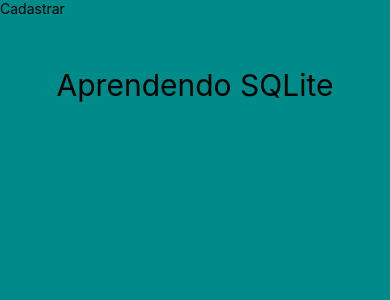
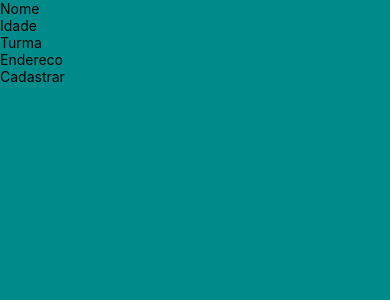
Before and after one commit to Juliano-araujo-de-oliveira/Escola, a React Native app: screen / in a window 390 px wide. Shown: the top 300 px of the page. Built offline with nearby package versions, Linux system fonts and the light colour scheme; what react-native-sqlite-storage would draw is missing.

Commit message:
atualizando

```diff
--- a/App.js
+++ b/App.js
@@ -1,21 +1,26 @@
 import React, { Component } from 'react';
-import { Text, View, TouchableOpacity, Button } from 'react-native';
+import { Text, View, TouchableOpacity,ScrollView, Button,TextInput,} from 'react-native';
 
 import Item from './src/components/models/Item';
 import Itemdatabase from './src/components/dataBase/Itemdatabase';
 import { Style } from './src/components/estilo/Style';
+import Turmaview from './src/lista/Turmaview';
+
+
 export default class App extends Component {
+
 
   constructor(props) {
     super(props);
     this.state = {
-    nome:"pos",
+    nome:"",
     idade:"",
-    endereco:"ola",
+    endereco:"",
     turma:"",
     lista: [],
+    k:9,
+    o:1589,
     }
-
  }
 
   Listar = () => {
@@ -25,30 +30,51 @@
         this.setState({ lista: dados })
       }
     )
+
   }
+
 
   Cadastrar = (nome,idade,turma,endereco) => {
     const db = new Itemdatabase();
     const NovoItem = new Item(nome,idade,turma,endereco);
     db.Cadastrar(NovoItem)
+    this.Listar();
   }
-
 render() {
     return (
+
       <View style={Style.container}>
-        <TouchableOpacity onPress={()=> this.Cadastrar(this.state.nome,this.state.endereco,this.state.idade,this.state.turma)}>
+       <TextInput  onChangeText={(textoDigitado) => this.setState({nome:textoDigitado})}  placeholder='Nome'/>
+       <TextInput  onChangeText={(textoDigitado) => this.setState({idade:textoDigitado})}placeholder='Idade' />
+       <TextInput  onChangeText={(textoDigitado) => this.setState({turma:textoDigitado})}placeholder='Turma '/>
+       <TextInput  onChangeText={(textoDigitado) => this.setState({endereco:textoDigitado})}placeholder='Endereco'/>
+
+
+        <TouchableOpacity onPress={()=> this.Cadastrar(this.state.id,this.state.nome,this.state.endereco,this.state.idade,this.state.turma)}>
           <Text>Cadastrar</Text>
         </TouchableOpacity>
-        <TouchableOpacity onPress={() => this.Listar()}>
-          <Text style={Style.escrita}>Aprendendo SQLite</Text>
-        </TouchableOpacity>
+
+        <ScrollView>
 
         {
         this.state.lista.map(
-        Item => (<Text>{Item.id},{Item.nome},{Item.idade},{Item.turma},{Item.endereco}</Text>)
+        item => (
+          <Turmaview
+          id={item.id}
+          nome={item.nome}
+          idade={item.idade}
+          endereco={item.endereco}
+          turma={item.turma}
+          />
+        )
         )
        }
+          </ScrollView>
        </View>
+
+
     )
+
   }
+
 }
--- a/src/components/estilo/Style.js
+++ b/src/components/estilo/Style.js
@@ -6,12 +6,27 @@
     backgroundColor:'#008B8B',
 
 },
-escrita:{
-    fontSize:30,
+Cadas:{
+    fontSize:20,
+    color:'black',
+    textAlign:'center'
+},
+lista:{
+    fontSize:20,
+     margin:10,
+textTransform:'capitalize',
+marginLeft:20,
+color:'black'
+},
+
+cadastroConcluido:{
+    fontStyle:'italic',
+    fontSize:25,
     textAlign:'center',
-    marginTop:50
-}
-
+    textDecorationLine:'underline',
+   margin:10,
+   color:'black'
+},
 })
 
 export {Style}
--- /dev/null
+++ b/src/lista/Turmaview.js
@@ -0,0 +1,20 @@
+import React,{Component} from "react";
+import {View,Text,TouchableOpacity} from 'react-native';
+import { Style } from "../components/estilo/Style";
+
+export default class Turmaview extends Component{
+    render(){
+        return(
+            <View >
+                <Text style={Style.cadastroConcluido}>Cadastro {this.props.id} concluido</Text>
+
+                <Text style={Style.lista}>👨🏽‍🎓👩🏽‍🎓</Text>
+                <Text style={Style.lista}>Nome:{this.props.nome}</Text>
+                <Text style={Style.lista}>Idade:{this.props.idade}</Text>
+                <Text style={Style.lista}>Turma:{this.props.turma}</Text>
+                <Text style={Style.lista}>Endereço:{this.props.endereco}</Text>
+                <Text></Text>
+            </View>
+        )
+    }
+}
```
Lines whose indentation alone changed are shown as unchanged.
